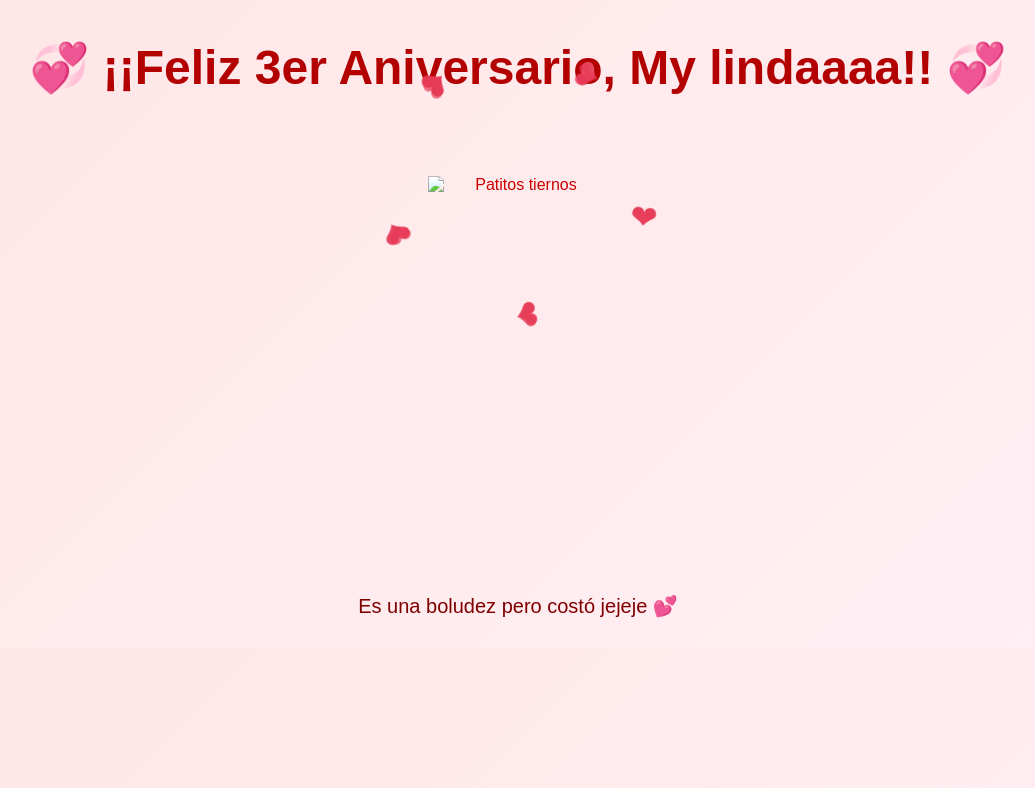
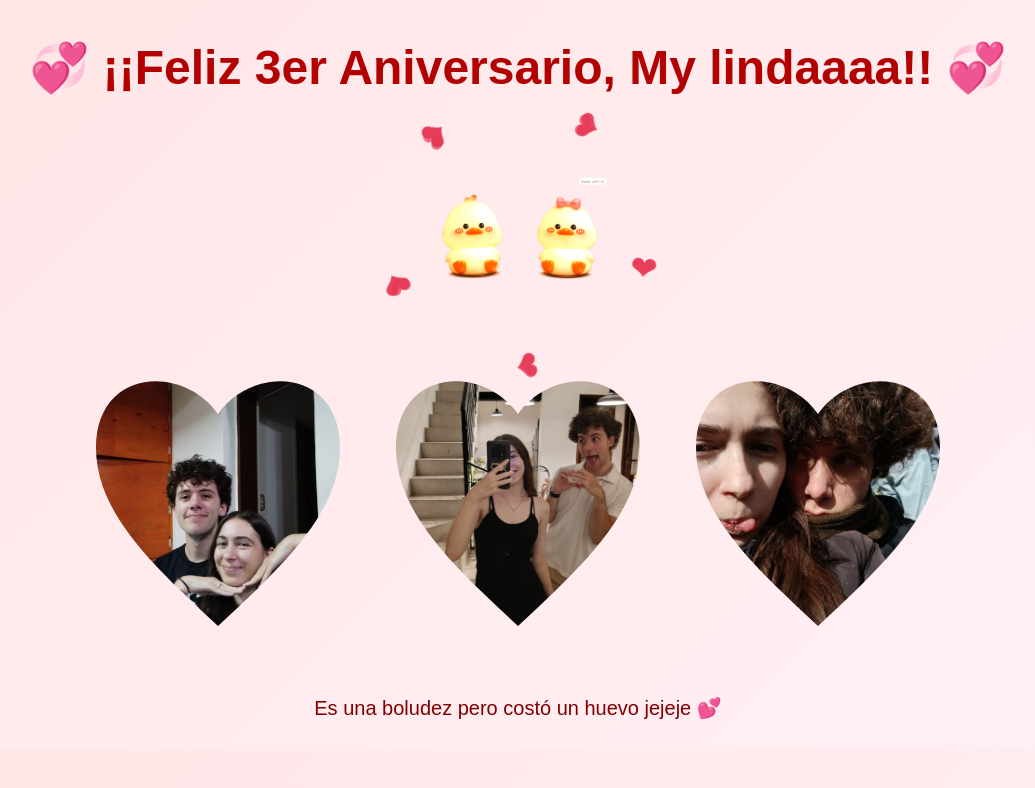
Before and after one commit to Tdse055/regalo, a plain HTML site: page index.html in a window 1280 px wide. Shown: the whole page, without its empty margins (122-1157 px from the left). Drawn offline with Linux system fonts and the light colour scheme.

Commit message:
Add files via upload

```diff
--- a/index.html
+++ b/index.html
@@ -139,15 +139,15 @@
       <span class="corazon-flotante" style="--angulo: 288deg; --retraso: -9.6s;">❤</span>
       <span class="corazon-flotante" style="--angulo: 324deg; --retraso: -10.8s;">❤</span>
     </div>
-    <img src="C:\Users\User\Downloads\Copilot_20260820_180127.png" alt="Patitos tiernos">
+    <img src="patito.png" alt="Patitos tiernos">
   </div>
 
   <div class="galeria">
-    <img src="C:\Users\User\Downloads\WhatsApp Image 2026-08-20 at 00.09.01.jpeg" alt="Nosotros">
-    <img src="C:\Users\User\Downloads\WhatsApp Image 2026-08-20 at 00.02.42.jpeg" alt="Momentos juntos">
-    <img src="C:\Users\User\Downloads\WhatsApp Image 2026-08-20 at 00.02.43.jpeg" alt="Recuerdos felices">
+    <img src="foto1.jpeg" alt="Nosotros">
+    <img src="foto2.jpeg" alt="Momentos juntos">
+    <img src="foto3.jpeg" alt="Recuerdos felices">
   </div>
 
-  <footer>Es una boludez pero costó jejeje 💕</footer>
+  <footer>Es una boludez pero costó un huevo jejeje 💕</footer>
 </body>
 </html>
```
